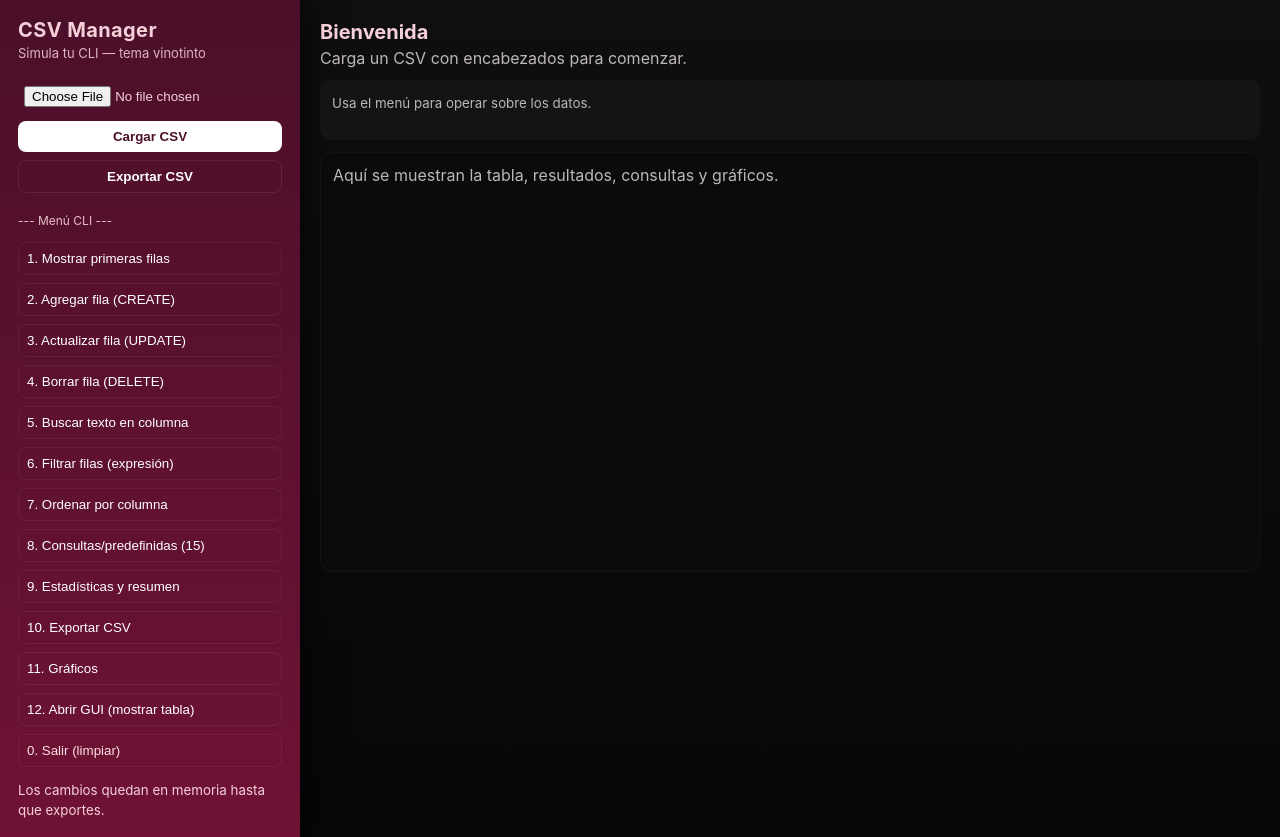
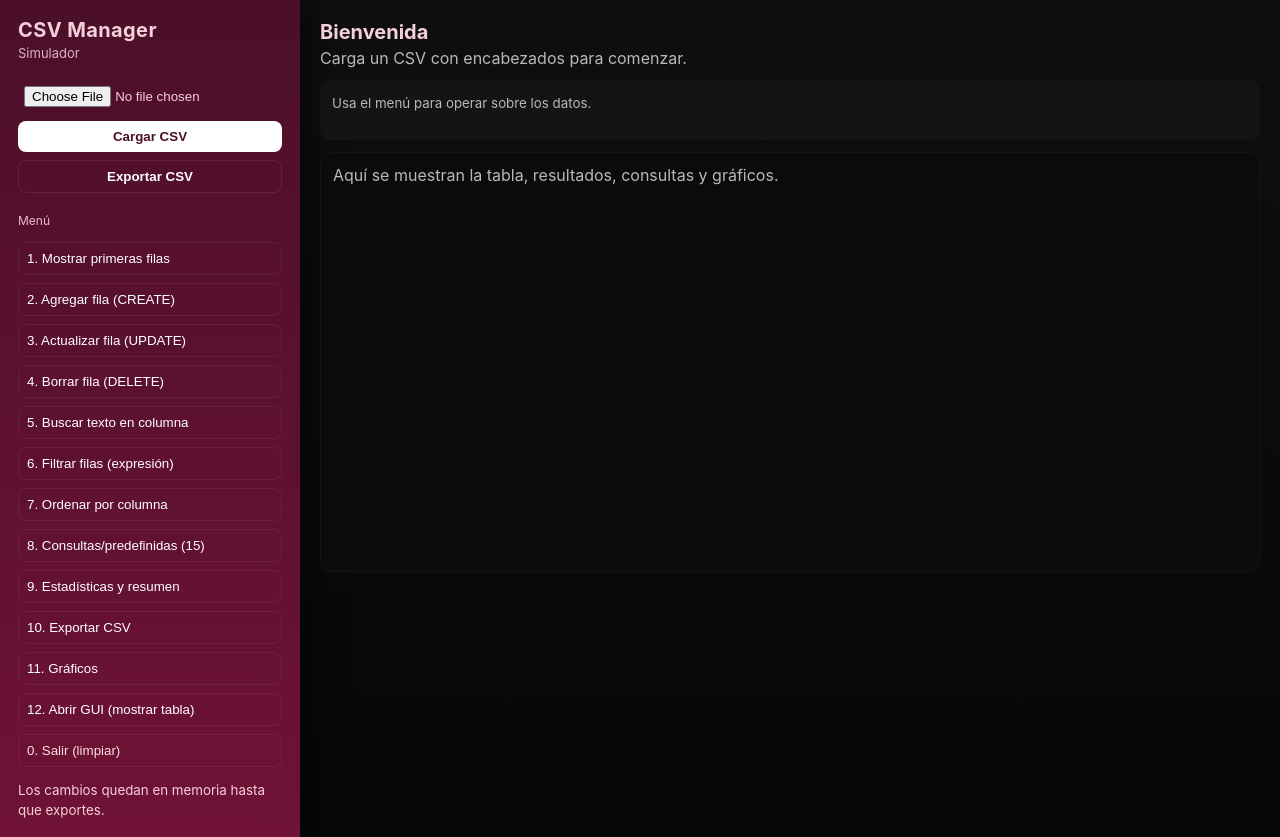
Before and after one commit to Leonorgabriela/Salud-Mental, a plain HTML site: page index.html in a window 1280 px wide. Drawn offline with nearby package versions, Linux system fonts and the light colour scheme.

Commit message:
Update index.html

```diff
--- a/index.html
+++ b/index.html
@@ -19,7 +19,7 @@
     <aside class="sidebar">
       <div class="brand">
         <h2>CSV Manager</h2>
-        <small>Simula tu CLI — tema vinotinto</small>
+        <small>Simulador</small>
       </div>
 
       <div class="file-area">
@@ -29,7 +29,7 @@
       </div>
 
       <nav class="menu">
-        <div class="menu-title">--- Menú CLI ---</div>
+        <div class="menu-title"> Menú </div>
         <button class="menu-btn" data-action="1">1. Mostrar primeras filas</button>
         <button class="menu-btn" data-action="2">2. Agregar fila (CREATE)</button>
         <button class="menu-btn" data-action="3">3. Actualizar fila (UPDATE)</button>
```
